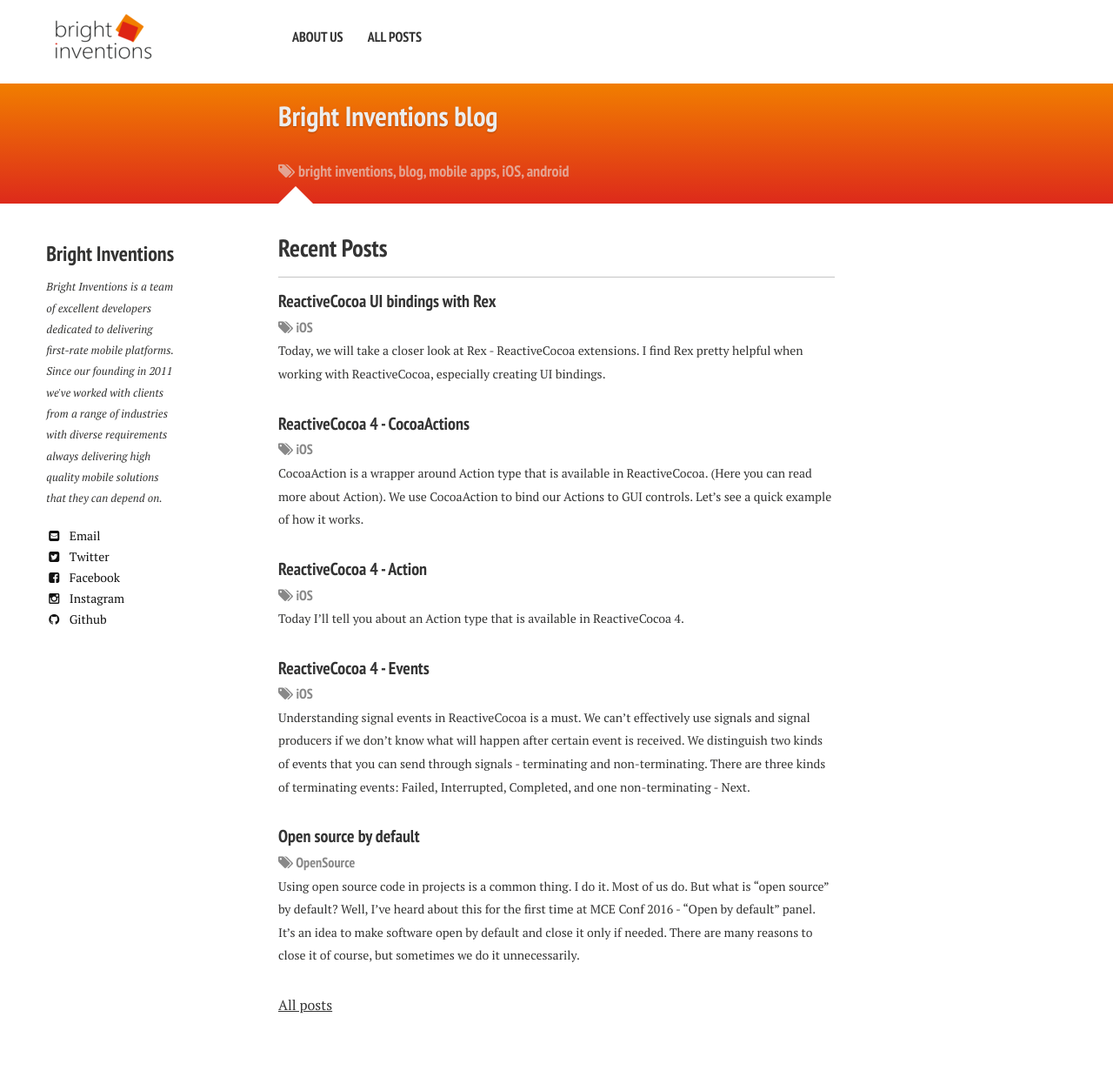
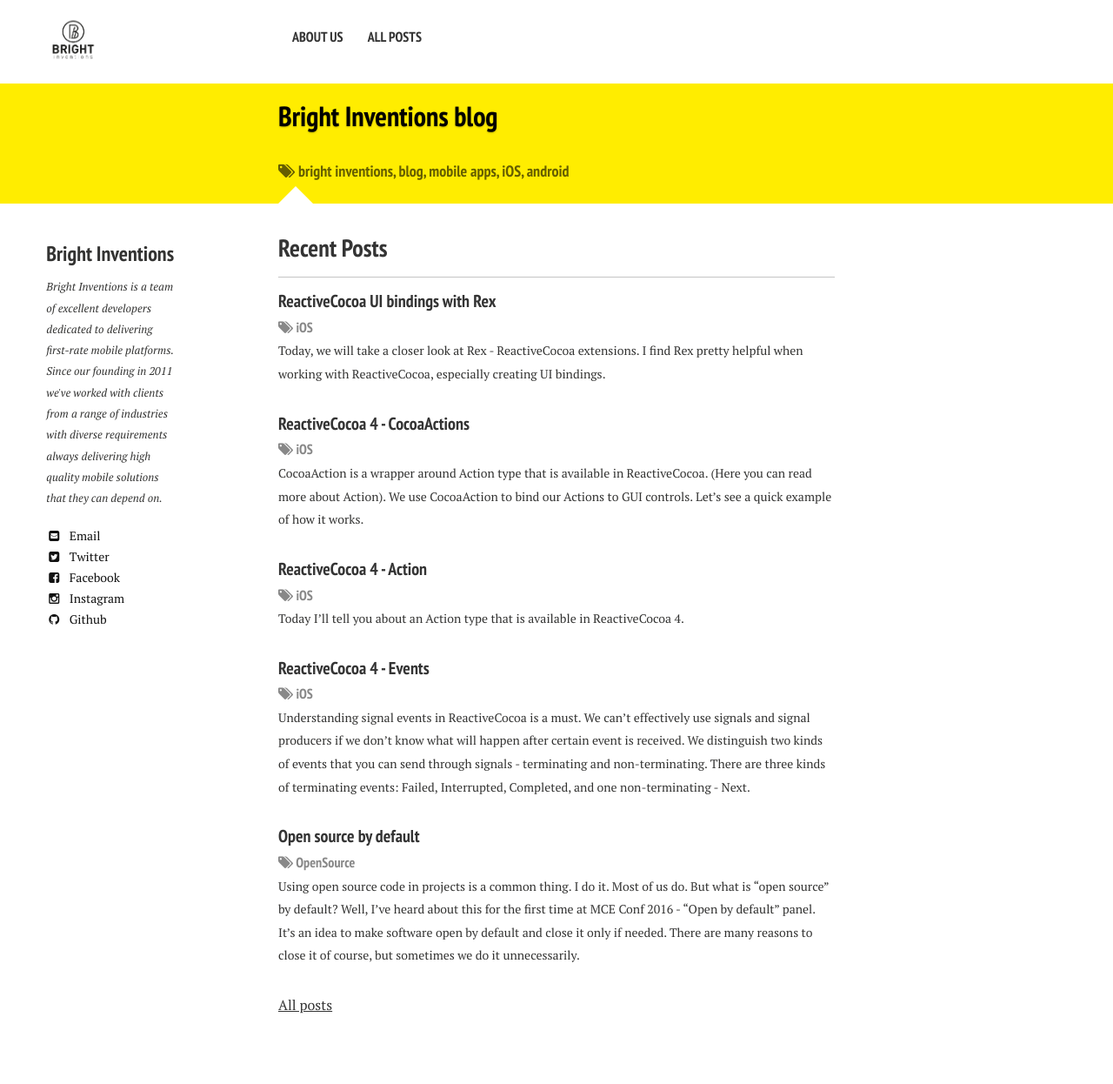
Before and after one commit to bright/bright.github.io, a Jekyll site: the page built from index.md, in a window 1280 px wide. Shown: the whole page at 87% size. Built offline with Jekyll 4.4.1, drawn with Linux system fonts in a browser that asks for light colours; nearby versions of some CDN libraries; Markdown is read by kramdown in place of the engine named in the settings.

Commit message:
Rebranding

```diff
--- a/_sass/page.scss
+++ b/_sass/page.scss
@@ -351,12 +351,12 @@ $button-size: 1.5rem;
 		min-height: 4em;
 }
 .jumbotron-bright {
-	background-image: -webkit-linear-gradient(top, #f17e00, #dd2a1b);
-	background-image: -moz-linear-gradient(top, #f17e00, #dd2a1b);
-	background-image: -ms-linear-gradient(top, #f17e00, #dd2a1b);
-	background-image: -o-linear-gradient(top, #f17e00, #dd2a1b);
-	background-image: linear-gradient(top, #f17e00, #dd2a1b);
-	background-color: #dd2a1b;
+	background-color: #ffed00;
+}
+.image-wrap .headline-wrap {
+	a, .tags {
+		color: #000;
+	}
 }
 
 .byline {
```
Also changed, not shown: favicon.ico, favicon.png, images/logo.png.
